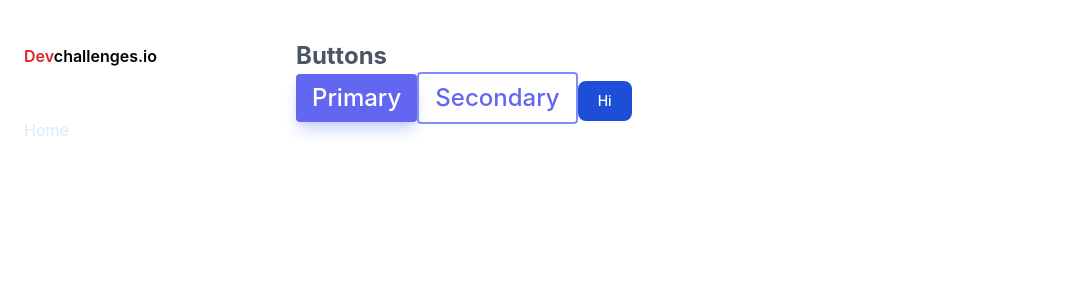
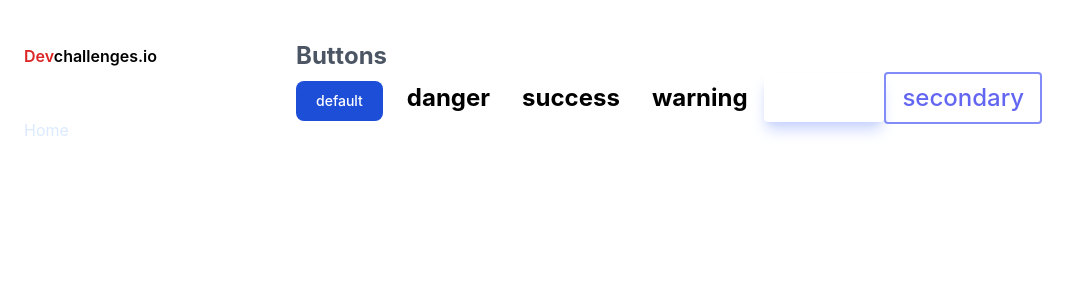
Before and after one commit to michellejt/button-component-variants, a React (Create React App) app: page / in a window 1280 px wide. Shown: the top 300 px of the page, without its empty margins (0-1080 px from the left). Built offline with nearby package versions, Linux system fonts and the light colour scheme.

Commit message:
start building tailwind theme, map over Button

```diff
--- a/src/components/Button.js
+++ b/src/components/Button.js
@@ -4,18 +4,18 @@ import React from "react";
 const buttonClasses = {
   default:
     "default text-white bg-blue-700 hover:bg-blue-800 focus:ring-4 focus:ring-blue-300 font-medium rounded-lg text-sm px-5 py-2.5 mr-2 mb-2 dark:bg-blue-600 dark:hover:bg-blue-700 focus:outline-none dark:focus:ring-blue-800",
-  danger: "danger px-4 bg-red",
+  danger: "danger px-4 bg-red focus:ring-2 hover:bg-red-700",
   success: "success px-4 bg-green",
-  warning: "warning px-4 bg-yellow",
+  warning: "warning px-4 bg-yellow bg-default-outline-blue-hover",
   primary:
-    "px-4 py-2 bg-indigo-500 outline-none rounded text-white shadow-indigo-200 shadow-lg font-medium active:shadow-none active:scale-95 hover:bg-indigo-600 focus:bg-indigo-600 focus:ring-2 focus:ring-indigo-600 focus:ring-offset-2 disabled:bg-gray-400/80 disabled:shadow-none disabled:cursor-not-allowed transition-colors duration-200",
+    "px-4 py-2 bg-default-grey outline-none rounded text-white shadow-indigo-200 shadow-lg font-medium active:shadow-none active:scale-95 hover:bg-indigo-600 focus:bg-indigo-600 focus:ring-2 focus:ring-indigo-600 focus:ring-offset-2 disabled:bg-gray-400/80 disabled:shadow-none disabled:cursor-not-allowed transition-colors duration-200",
   secondary:
     "px-4 py-2 bg-transparent outline-none border-2 border-indigo-400 rounded text-indigo-500 font-medium active:scale-95 hover:bg-indigo-600 hover:text-white hover:border-transparent focus:bg-indigo-600 focus:text-white focus:border-transparent focus:ring-2 focus:ring-indigo-600 focus:ring-offset-2 disabled:bg-gray-400/80 disabled:shadow-none disabled:cursor-not-allowed transition-colors duration-200",
 };
 
 export default function Button({ children, variant, onClick }) {
   // Use the variant prop to access the corresponding class name
-  const className = buttonClasses[variant] || buttonClasses.default; // Use danger as the default
+  const className = buttonClasses[variant] || buttonClasses.default; // Set as default button class
   return (
     // Use the className attribute to apply the class name to the button element
     <button className={className} onClick={onClick}>
--- /dev/null
+++ b/src/components/Card.js
@@ -0,0 +1,17 @@
+import React from "react";
+
+export default function Card(children) {
+  return (
+    <>
+      <div className="block max-w-[18rem] rounded-lg bg-white text-left shadow-[0_2px_15px_-3px_rgba(0,0,0,0.07),0_10px_20px_-2px_rgba(0,0,0,0.04)] dark:bg-neutral-700">
+        <div className="p-6">
+          <h6 className="mb-2 text-base font-medium leading-tight text-neutral-500 dark:text-neutral-50">
+            Card subtitle
+          </h6>
+          {children}
+        </div>
+      </div>
+      ;
+    </>
+  );
+}
--- a/src/components/Content.js
+++ b/src/components/Content.js
@@ -1,21 +1,27 @@
 import React from "react";
 import Button from "./Button";
 
+// Define an array of button variants
+
 export default function Content() {
+  const buttonVariants = [
+    "default",
+    "danger",
+    "success",
+    "warning",
+    "primary",
+    "secondary",
+  ];
   return (
     <>
       <div className="flex-1 p-10 text-2xl font-bold">
         <h1 className="text-gray-600">Buttons</h1>
-        <Button
-          variant="primary"
-          onClick={() => {
-            alert("Hello");
-          }}
-        >
-          Primary
-        </Button>
-        <Button variant="secondary">Secondary</Button>
-        <Button>Hi</Button>
+        {/* map() method to loop over the button variants and render a Button component for each buttonVariant */}
+        {buttonVariants.map((variant) => (
+          <Button variant={variant} key={variant}>
+            {variant}
+          </Button>
+        ))}
       </div>
     </>
   );
--- a/tailwind.config.js
+++ b/tailwind.config.js
@@ -1,10 +1,26 @@
 /** @type {import('tailwindcss').Config} */
 module.exports = {
-  content: [
-    "./src/**/*.{js,jsx,ts,tsx}",
-  ],
+  content: ["./src/**/*.{js,jsx,ts,tsx}"],
   theme: {
-    extend: {},
+    extend: {
+      backgroundColor: {
+        "logo-red": "#F7542E",
+        "logo-dark": "#090F31",
+        "sidebar-grey": "#FAFBFD",
+        default: "#E0E0E0",
+        "default-hover": "#AEAEAE",
+        "default-outline": "#3D5AFE",
+        "default-outline-hover": "rgba(41, 98, 255, 0.10)",
+        secondary: "#455A64",
+        "secondary-hover": "#1C313A",
+        danger: "#D32F2F",
+        "danger-hover": "#9A0007",
+      },
+      colors: {
+        default: "#3F3F3F",
+        "default-outline": "#3D5AFE",
+      },
+    },
   },
   plugins: [],
-}
+};
```
